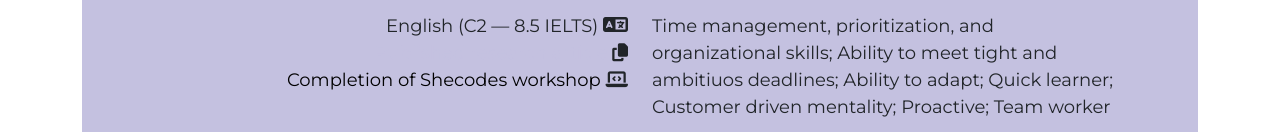
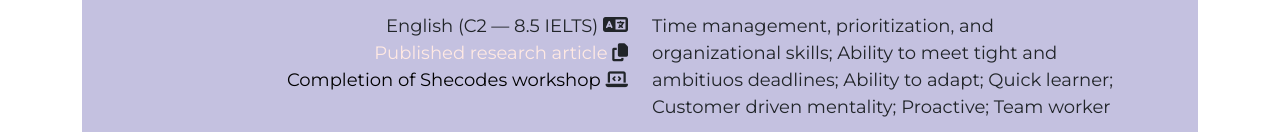
Before and after one commit to mfangi/cv-project, a plain HTML site: page index.html in a window 1280 px wide. In both pictures the pointer is over the link "Published research article". Shown: the part 3333-3465 px from the top of the page. Drawn offline with nearby package versions, Linux system fonts and the light colour scheme.

Commit message:
Changed footer link hover color

```diff
--- a/src/style.css
+++ b/src/style.css
@@ -157,7 +157,7 @@
   text-decoration: none;
 }
 .footer-link:hover {
-  color: var(--primary-color);
+  color: var(--secondary-color);
 }
 @media (max-witdh: 480px) {
   .row.footer {
```
